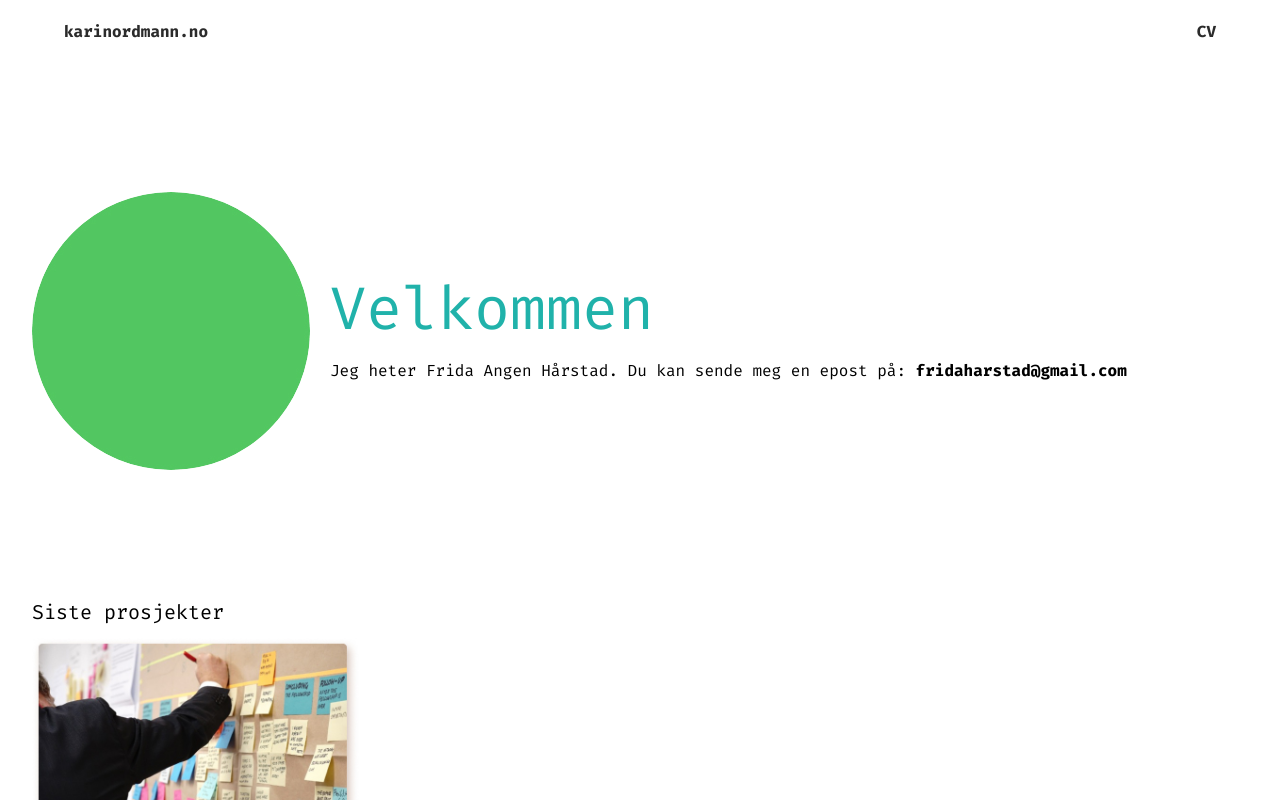
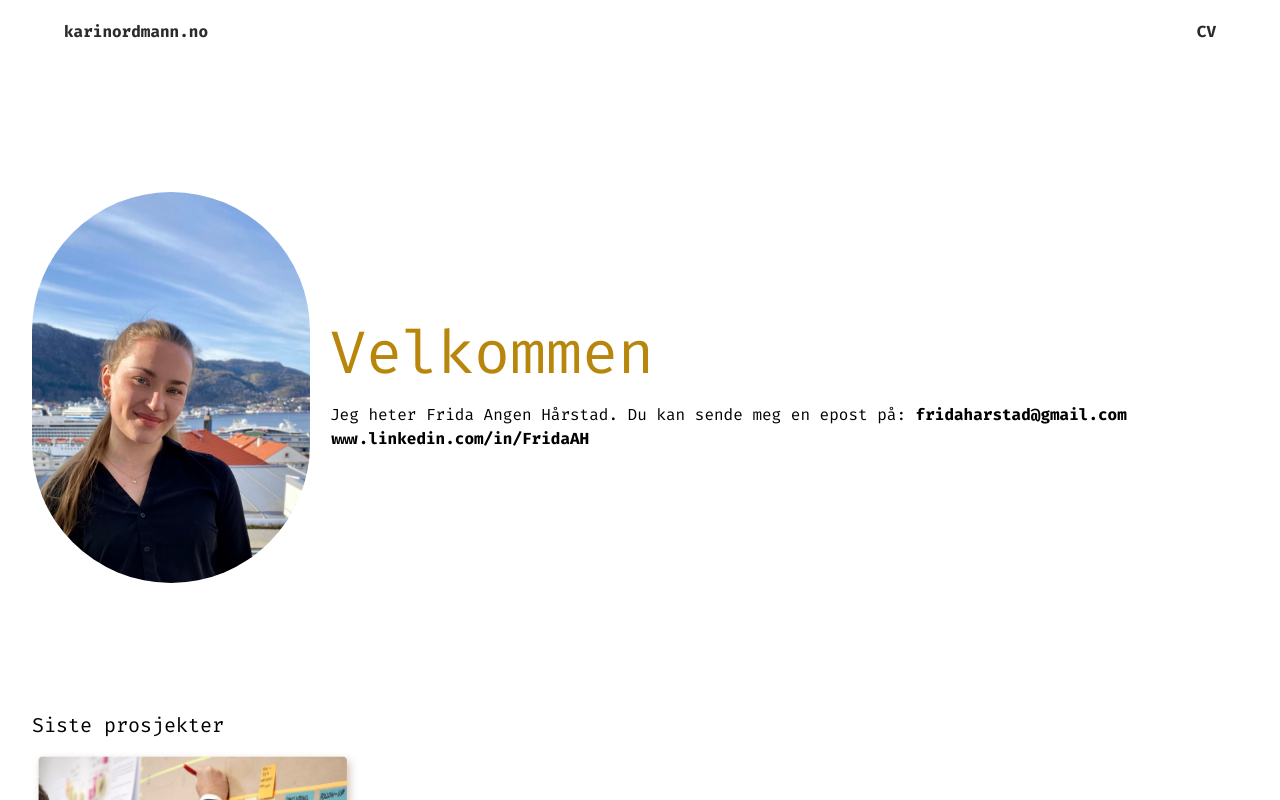
Before and after one commit to FridaHaars/personlig-nettside, a Next.js app: page / in a window 1280 px wide. Shown: the top 800 px of the page. Built offline with nearby package versions, Linux system fonts and the light colour scheme.

Commit message:
profile update

```diff
--- a/components/Introduction.jsx
+++ b/components/Introduction.jsx
@@ -2,31 +2,38 @@
  * Denne komponenten rendrer et profilbilde og en tekst på hovedsiden.
  * Eksempel:
  * - Du kan endre profilbilde. Husk å legge det nye bilde ditt i public mappen.
- * - Endre "Velkommen" teksten
+ * - Endre 'Velkommen' teksten
  * - Oppdater navnet og eposten til din egen.
  */
 
-import Image from "next/image";
+import Image from 'next/image';
 
 export function Introduction() {
   return (
-    <div className="flex gap-5 flex-col sm:flex-row">
+    <div className='flex gap-5 flex-col sm:flex-row'>
       <Image
-        alt="Bilde av meg"
-        src="/profilBilde.jpg"
-        className="rounded-full"
+        alt='Portrett'
+        src='/profilBilde.jpg'
+        className='rounded-full'
         width={278}
         height={278}
       />
-      <div className="flex flex-col gap-5 my-auto text-center sm:text-left">
-        <h1 style={{ color: "lightseagreen" }} className="text-secondary-700 text-4xl sm:text-6xl">Velkommen</h1>
+      <div className='flex flex-col gap-5 my-auto text-center sm:text-left'>
+        <h1 style={{ color: 'darkgoldenrod' }} className='text-secondary-700 text-4xl sm:text-6xl'>Velkommen</h1>
         <p>
-          Jeg heter Frida Angen Hårstad. Du kan sende meg en epost på:{" "}
+          Jeg heter Frida Angen Hårstad. Du kan sende meg en epost på:{' '}
           <a
-            className="font-bold hover:underline"
-            href="mailto:fridaharstad@gmail.com"
+            className='font-bold hover:underline'
+            href='mailto:fridaharstad@gmail.com'
           >
             fridaharstad@gmail.com
+          </a>
+            {' '}
+          <a
+            className='font-bold hover:underline'
+            href='www.linkedin.com/in/FridaAH'
+          >
+            www.linkedin.com/in/FridaAH
           </a>
         </p>
       </div>
```
Also changed, not shown: public/profilBilde.jpg.
